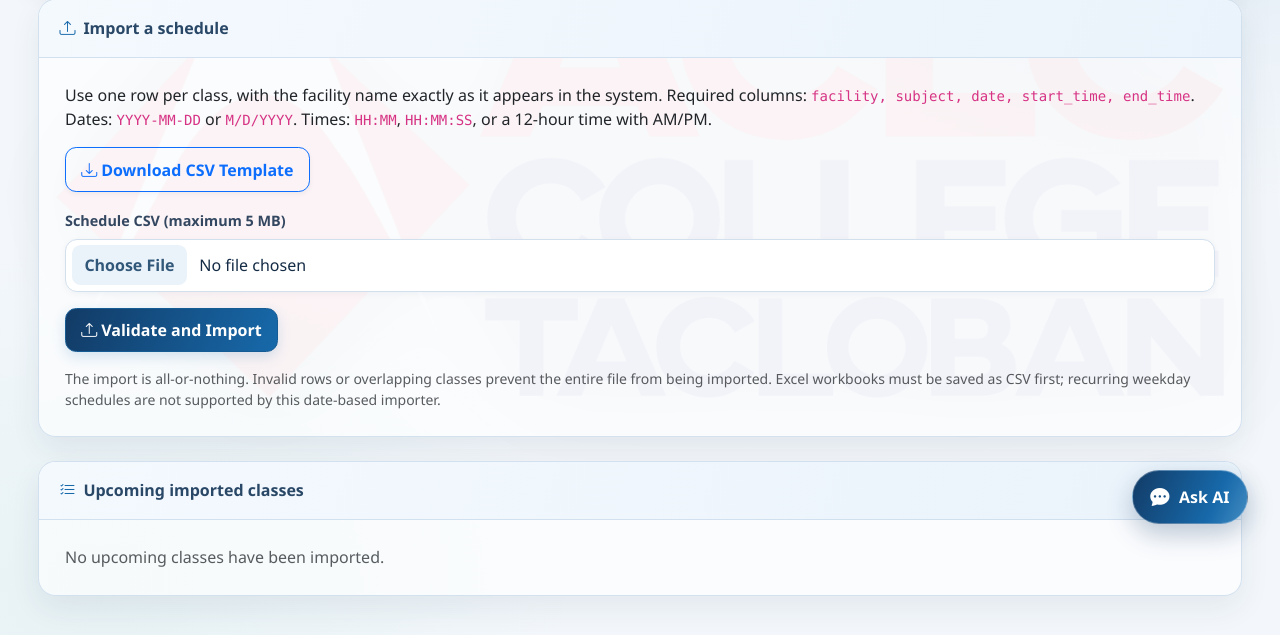
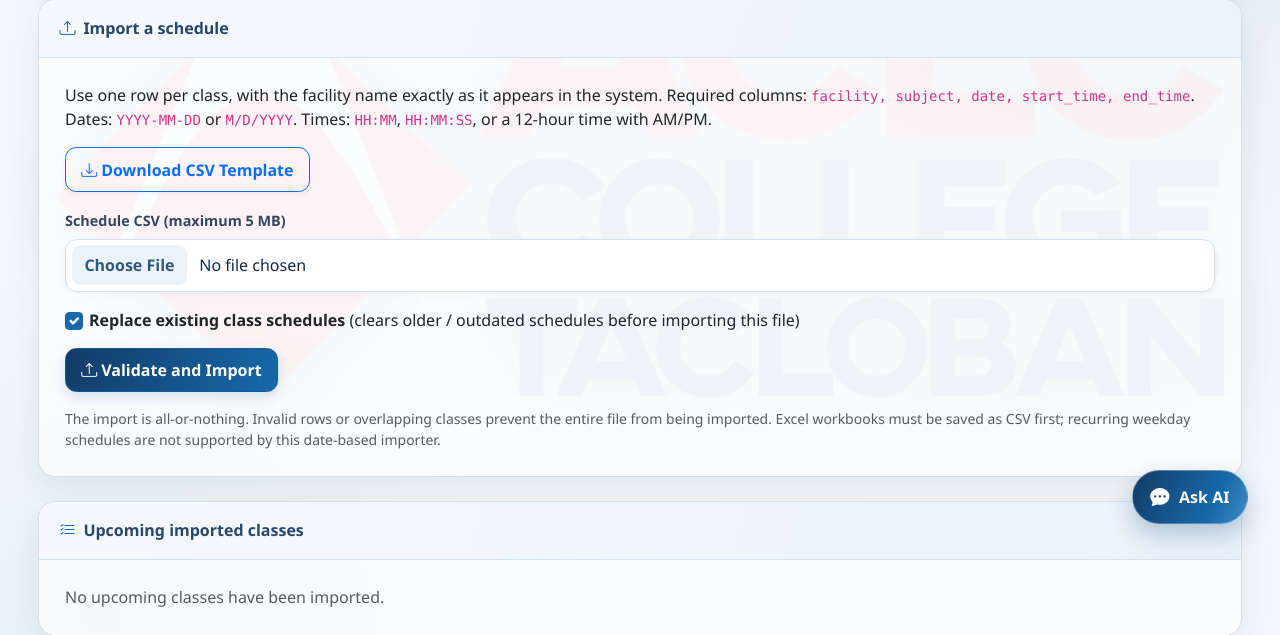
Before and after one commit to aureliaroger05/AI-Based-Campus-Facility-Reservation, a PHP site: page /admin/class_schedules.php in a window 1280 px wide. Shown: the part 256-891 px from the top of the page. Run offline with PHP 8.4, Linux system fonts and the light colour scheme; a user stored in the database is signed in; tables that the repository leaves empty hold one stand-in row (values such as "Sample post").

Commit message:
Add replace existing schedules option and clear all feature

```diff
--- a/admin/class_schedules.php
+++ b/admin/class_schedules.php
@@ -43,6 +43,19 @@ if ($_SERVER['REQUEST_METHOD'] === 'POST') {
                 $formErrors[] = 'The class schedule could not be deleted. Please try again.';
             }
         }
+    } elseif (isset($_POST['clear_all_schedules'])) {
+        try {
+            getDB()->exec('DELETE FROM class_schedules');
+            $_SESSION['dashboard_notification'] = [
+                'type' => 'success',
+                'message' => 'All class schedules have been cleared successfully.',
+            ];
+            header('Location: index.php');
+            exit;
+        } catch (PDOException $exception) {
+            error_log('Failed to clear schedules: ' . $exception->getMessage());
+            $formErrors[] = 'Failed to clear schedules. Please try again.';
+        }
     } elseif (!isset($_FILES['schedule_file']) || !is_array($_FILES['schedule_file'])) {
         $formErrors[] = 'Choose a CSV schedule file to upload.';
     } else {
@@ -62,7 +75,8 @@ if ($_SERVER['REQUEST_METHOD'] === 'POST') {
             $formErrors[] = 'The CSV file must be 5 MB or smaller.';
         } else {
             try {
-                $result = importClassScheduleCsv((string)$upload['tmp_name']);
+                $replaceExisting = !empty($_POST['replace_existing']);
+                $result = importClassScheduleCsv((string)$upload['tmp_name'], $replaceExisting);
                 $formErrors = $result['errors'];
                 if (!$formErrors) {
                     $_SESSION['dashboard_notification'] = [
@@ -150,6 +164,14 @@ require '../header.php';
                     <a class="btn btn-outline-primary" href="../assets/templates/class_schedule_template.csv" download>
                         <i class="bi bi-download me-1"></i>Download CSV Template
                     </a>
+                    <?php if (!empty($scheduleRows)): ?>
+                    <form method="POST" class="d-inline" data-confirm="Are you sure you want to delete ALL imported class schedules?">
+                        <input type="hidden" name="csrf_token" value="<?php echo htmlspecialchars($_SESSION['class_schedule_csrf'], ENT_QUOTES, 'UTF-8'); ?>">
+                        <button class="btn btn-outline-danger" type="submit" name="clear_all_schedules">
+                            <i class="bi bi-trash3 me-1"></i>Clear All Schedules
+                        </button>
+                    </form>
+                    <?php endif; ?>
                 </div>
                 <form method="POST" enctype="multipart/form-data">
                     <input type="hidden" name="csrf_token" value="<?php echo htmlspecialchars($_SESSION['class_schedule_csrf'], ENT_QUOTES, 'UTF-8'); ?>">
@@ -157,6 +179,12 @@ require '../header.php';
                     <div class="mb-3">
                         <label class="form-label" for="schedule-file">Schedule CSV (maximum 5 MB)</label>
                         <input class="form-control" id="schedule-file" type="file" name="schedule_file" accept=".csv,text/csv" required>
+                    </div>
+                    <div class="form-check mb-3">
+                        <input class="form-check-input" type="checkbox" name="replace_existing" id="replace-existing" value="1" checked>
+                        <label class="form-check-label" for="replace-existing">
+                            <strong>Replace existing class schedules</strong> (clears older / outdated schedules before importing this file)
+                        </label>
                     </div>
                     <button class="btn btn-primary" type="submit">
                         <i class="bi bi-upload me-1"></i>Validate and Import
--- a/class_schedules.php
+++ b/class_schedules.php
@@ -151,7 +151,7 @@ function resolveDayToDates(string $day, int $weeks = 12): array {
     return $dates;
 }
 
-function importClassScheduleCsv(string $filePath): array {
+function importClassScheduleCsv(string $filePath, bool $replaceExisting = false): array {
     $handle = fopen($filePath, 'rb');
     if ($handle === false) {
         throw new RuntimeException('The uploaded schedule file could not be opened.');
@@ -312,6 +312,10 @@ function importClassScheduleCsv(string $filePath): array {
         $pdo = getDB();
         $pdo->beginTransaction();
         try {
+            if ($replaceExisting) {
+                $pdo->exec('DELETE FROM class_schedules');
+            }
+
             $exact = $pdo->prepare(
                 'SELECT id FROM class_schedules WHERE facility_id = ? AND class_date = ? AND start_time = ? AND end_time = ? LIMIT 1'
             );
```
